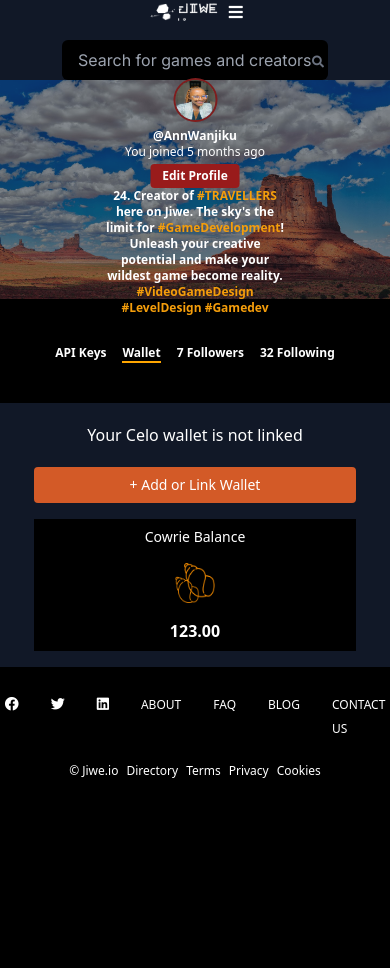
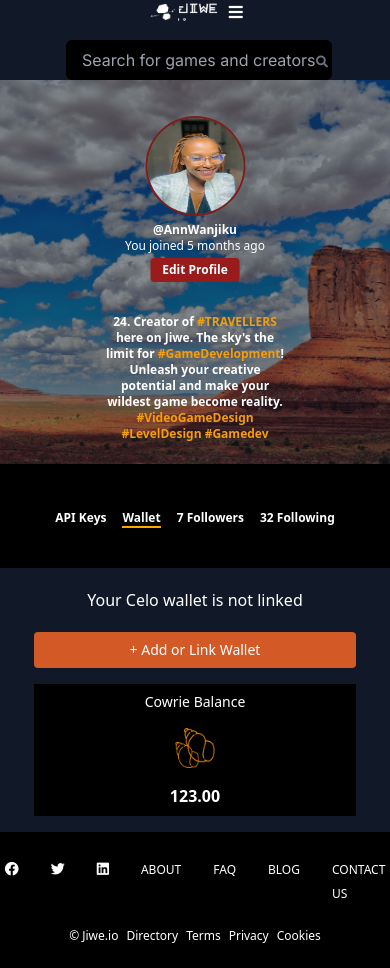
Before and after one commit to kivuvarosekivuvan/challenge1, a plain HTML site: page index.html in a window 390 px wide. Before the commit the page ends 844 px from the top, so only its background shows below. Drawn offline with nearby package versions, Linux system fonts and the light colour scheme.

Commit message:
Adjusted the responsiveness of mobile screen

```diff
--- a/index.html
+++ b/index.html
@@ -52,7 +52,7 @@
                     </div>
                 </div>
                 <div class="flex flex-col sm:flex-row items-center mt-4 sm:mt-0 space-x-4">
-                    <div class="relative">
+                    <div class="relative ml-2 mb-8 sm:mb-0">
                         <input type="text" placeholder="Search for games and creators" class="px-4 py-2 rounded-md focus:outline-none focus:ring-2 focus:ring-gray-500 bg-black text-white" style="font-family: 'Inter', sans-serif;">
                         <span class="absolute right-1 top-2 text-gray-500 sm:w-6 sm:h-6 md:w-4 md:h-4">
                             <i class="fas fa-search text-xs sm:text-xxs md:text-xxs"></i>
@@ -93,17 +93,18 @@
 
 
     <div class="relative">
-      <img src="./images/profile.jpg" alt="profile cover photo" class="w-full" height="200">
+        <img src="./images/profile.jpg" alt="profile cover photo" class="w-full object-cover h-96 sm:h-144">
         <div class="absolute inset-0 bg-gray-900 opacity-50"></div>
         <div class="absolute top-1/2 left-1/2 transform -translate-x-1/2 -translate-y-1/2 -translate-y-2 translate-x-2 text-center z-5 flex flex-col items-center">
           <div class="flex justify-center mt-4">
-          <img src="./images/rose.jpeg" alt="profile photo" class="rounded-full w-10 h-10 sm:w-32 sm:h-32 mb-2 sm:mb-3 ring-2 ring-red-900"></div>
+            <img src="./images/rose.jpeg" alt="profile photo" class="rounded-full w-24 h-24 sm:w-40 sm:h-40 mb-2 sm:mb-3 ring-2 ring-red-900">
+          </div>
           <h1 class="text-white text-xs sm:text-base md:text-xl font-semibold">@AnnWanjiku</h1>
           <h1 class="text-white text-xs sm:text-base mb-1">You joined 5 months ago</h1>
           <button class="bg-red-800 hover:bg-red-700 text-white font-semibold py-1 px-3 sm:py-1 sm:px-4 rounded text-xs sm:text-xxs sm:py-1 sm:px-1">
             Edit Profile
           </button>
-        <p class="text-white sm:mt-8 font-semibold text-xs sm:text-xxs px-2 sm:px-0 sm:text-justify sm:w-200px">
+          <p class="text-white mt-8 font-semibold text-xs sm:text-xxs px-2 sm:px-0 sm:text-justify sm:max-w-xs">
             24. Creator of <span class="text-yellow-500">#TRAVELLERS</span> here on Jiwe. The sky's the limit for <span class="text-yellow-500">#GameDevelopment</span>! Unleash your creative potential and make your wildest game become reality. <span class="text-yellow-500">#VideoGameDesign</span> <span class="text-yellow-500">#LevelDesign</span> <span class="text-yellow-500">#Gamedev</span>
           </p>
         </div>
```
Lines whose indentation alone changed are shown as unchanged.
